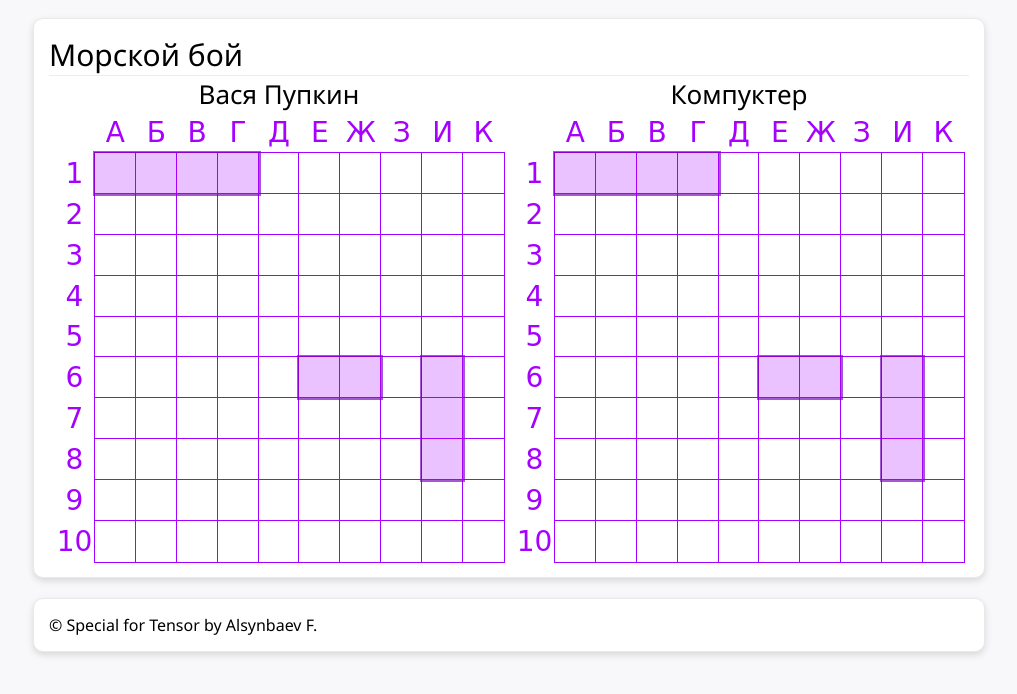
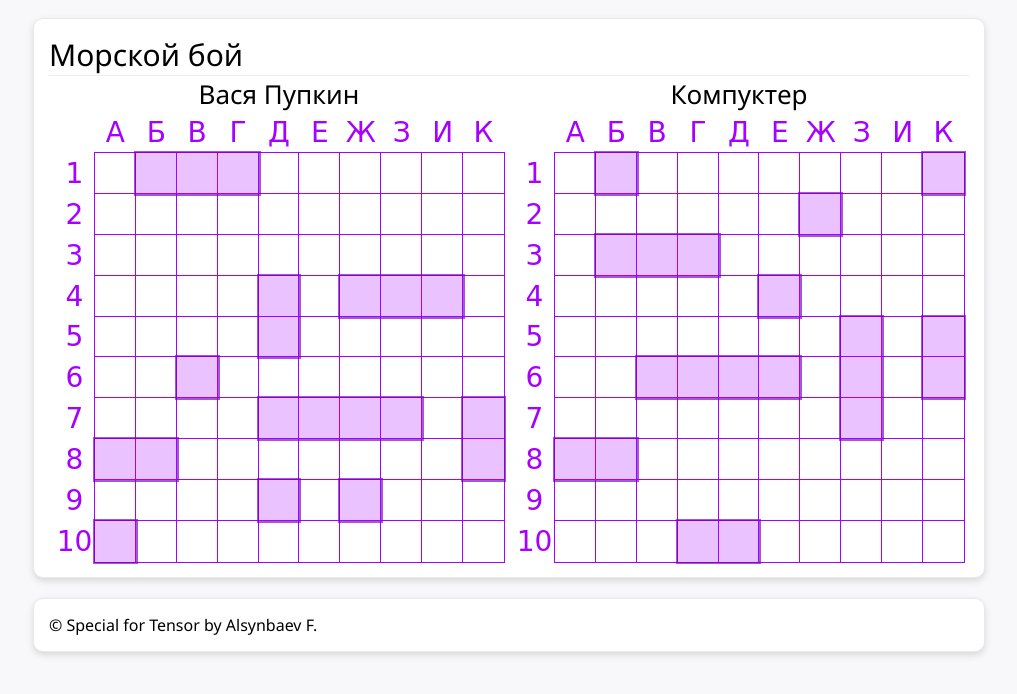
Before and after one commit to Golden4/BattleSea, a Vue app in the folder battle-sea-vue/: page / in a window 1280 px wide. Shown: the top 694 px of the page, without its empty margins (141-1158 px from the left). Built offline with nearby package versions, Linux system fonts and the light colour scheme.

Commit message:
newFunctionality
Рандомная генерация и отрисовка кораблей, попадания, возможность поварачивать корабли

```diff
--- a/battle-sea-vue/src/components/BattleSea/GameBattleSea.vue
+++ b/battle-sea-vue/src/components/BattleSea/GameBattleSea.vue
@@ -15,6 +15,7 @@ import GameGrid from "@/components/BattleSea/GameGrid";
 export default {
   data() {
     return {
+      gameStage: 0,
       players: [{ name: "Вася Пупкин" }, { name: "Компуктер" }]
     };
   },
--- a/battle-sea-vue/src/components/BattleSea/GameGrid.vue
+++ b/battle-sea-vue/src/components/BattleSea/GameGrid.vue
@@ -1,5 +1,9 @@
 <template>
-  <div :class="['gameGrid',{'gameGrid--inactive':!isActive}]">
+  <div
+    @dragover.prevent
+    @drop.prevent="drop"
+    :class="['gameGrid',{'gameGrid--inactive':!isActive}]"
+  >
     <template v-for="i in size">
       <template v-for="j in size">
         <div v-if="i == 1 && j == 1" class="gameGrid__value" :key="(i+'+'+j)"></div>
@@ -8,28 +12,24 @@
         <GameGridItem
           ref="grid"
           v-else
-          :state="gridItems[i-2][j-2]"
-          :x="j-1"
-          :y="i-1"
+          @cellClick="cellClick"
+          :state="map[i-2][j-2]"
+          :x="i-2"
+          :y="j-2"
           :key="(i+'+'+j)"
         >
-          <template v-for="k in ships">
-            <div
-              v-if="(j-2) == k.x && (i-2) == k.y"
-              class="gameGrid__ship"
-              :style="shipStyle(k)"
-              :key="k.x + ' ' + k.y"
-            ></div>
+          <template v-for="(k,key) in ships">
+            <GameShip :gameShip="{x:j-2, y:i-2, ship:k, drawShips}" :key="key" />
           </template>
         </GameGridItem>
       </template>
     </template>
-    <!-- <div class="gameGrid__ship"></div> -->
   </div>
 </template>
 
 <script>
 import GameGridItem from "@/components/BattleSea/GameGridItem";
+import GameShip from "@/components/BattleSea/GameShip";
 
 //класс корабля
 class Ship {
@@ -45,37 +45,76 @@ export default {
   data() {
     return {
       isActive: true,
+      drawShips: true,
       size: 11, // размер грида
-      letters: "АБВГДЕЖЗИК",
-      gridItems: [], //0 = обычный, -1 = мимо, -2 = крест, 1... и т.д индексы кораблей
+      map: [], //0 = обычный, -1 = мимо, -2 = крест, 1 = корабль
       ships: [],
       marks: [],
-      plasableMap: []
+      plasableMap: [],
+      letters: "АБВГДЕЖЗИК"
     };
   },
   created() {
-    //инициализация карты нулями
-    for (let i = 0; i < this.size; i++) {
-      this.gridItems[i] = [];
-      for (let j = 0; j < this.size; j++) {
-        this.gridItems[i][j] = 0;
-      }
-    }
-    this.addShips(new Ship({ x: 0, y: 0, dir: 0, size: 4 }));
-    this.addShips(new Ship({ x: 5, y: 5, dir: 0, size: 2 }));
-
-    this.addShips(new Ship({ x: 8, y: 5, dir: 1, size: 3 }));
-    this.getCanPlace(5, 6);
+    this.createRandomShips();
+    this.createMap();
   },
   methods: {
-    createShips() {
-      for (let size = 1; size <= 4; size++) {
-        for (let count = 1; count <= size; count++) {
-          this.addShips(new Ship({ x: 0, y: 0, dir: 0, size }));
+    cellClick({ x, y }) {
+      if (this.map[x][y] > 0) {
+        this.map[x][y] = -2;
+      } else if (this.map[x][y] == 0) {
+        this.map[x][y] = -1;
+      }
+    },
+    createMap() {
+      for (let i = 0; i < this.size; i++) {
+        this.map[i] = [];
+        for (let j = 0; j < this.size; j++) {
+          this.map[i][j] = 0;
+        }
+      }
+
+      for (let i = 0; i < this.ships.length; i++) {
+        const ship = this.ships[i];
+        let sizeX = ship.dir == 0 ? ship.size : 1;
+        let sizeY = ship.dir == 1 ? ship.size : 1;
+        for (let k = ship.x; k < ship.x + sizeX; k++) {
+          for (let l = ship.y; l < ship.y + sizeY; l++) {
+            this.map[l][k] = i + 1;
+          }
         }
       }
     },
-    getCanPlace(x, y) {
+    createRandomShips() {
+      this.ships = [];
+      for (let size = 4; size >= 1; size--) {
+        for (let count = 0; count < 5 - size; count++) {
+          let placed = false;
+
+          while (!placed) {
+            const ship = new Ship({
+              x: Math.floor(Math.random() * 10),
+              y: Math.floor(Math.random() * 10),
+              dir: Math.random() > 0.5 ? 0 : 1,
+              size
+            });
+
+            if (this.canPlace(ship)) {
+              this.addShips(ship);
+              placed = true;
+            }
+          }
+        }
+      }
+    },
+
+    canPlace(ship) {
+      if (
+        (ship.dir == 0 && ship.x + ship.size > 10) ||
+        (ship.dir == 1 && ship.y + ship.size > 10)
+      )
+        return false;
+
       let map = this.plasableMap;
       for (let i = 0; i < 11; i++) {
         map[i] = [];
@@ -102,7 +141,16 @@ export default {
           }
         }
       }
-      return map[x][y];
+      if (ship.dir == 0)
+        for (let i = 0; i < ship.size; i++) {
+          if (!map[ship.x + i][ship.y]) return false;
+        }
+      else
+        for (let i = 0; i < ship.size; i++) {
+          if (!map[ship.x][ship.y + i]) return false;
+        }
+
+      return true;
     },
     addMarks(...marks) {
       for (let i in marks)
@@ -113,16 +161,11 @@ export default {
       for (let i in ships) {
         if (!this.ships.includes(ships[i])) this.ships.push(ships[i]);
       }
-    },
-    shipStyle(k) {
-      return {
-        width: (k.dir == 0 ? k.size : 1) * 100 + "%",
-        height: (k.dir == 1 ? k.size : 1) * 100 + "%"
-      };
     }
   },
   components: {
-    GameGridItem
+    GameGridItem,
+    GameShip
   }
 };
 </script>
@@ -142,17 +185,6 @@ export default {
   pointer-events: none;
 }
 
-.gameGrid__ship {
-  background: #a600ff3d;
-  margin: -2px;
-  border: 2px solid #7200af8c;
-  position: absolute;
-  width: 100%;
-  height: 100%;
-  z-index: 2;
-  pointer-events: none;
-}
-
 .gameGrid__value {
   display: flex;
   justify-content: center;
--- a/battle-sea-vue/src/components/BattleSea/GameGridItem.vue
+++ b/battle-sea-vue/src/components/BattleSea/GameGridItem.vue
@@ -5,8 +5,8 @@
     @mouseout="cellHover(false)"
     @click="cellClick"
   >
-    <div v-if="state == -1" class="gameGrid__mark gameGrid__mark--dead">×</div>
-    <div v-if="state == -2" class="gameGrid__mark gameGrid__mark--miss">•</div>
+    <div v-if="state == -1" class="gameGrid__mark gameGrid__mark--miss">•</div>
+    <div v-if="state == -2" class="gameGrid__mark gameGrid__mark--dead">×</div>
     {{value?value:''}}
     <slot></slot>
   </div>
@@ -24,7 +24,7 @@ export default {
   },
   methods: {
     cellClick: function() {
-      console.log(this.x + "  " + this.y);
+      this.$emit("cellClick", { x: this.x, y: this.y });
     },
     cellHover: function(hoverItem) {
       if (this.canHover && hoverItem) this.isHovering = true;
--- /dev/null
+++ b/battle-sea-vue/src/components/BattleSea/GameShip.vue
@@ -0,0 +1,61 @@
+<template>
+  <div
+    v-if="gameShip.x == gameShip.ship.x && gameShip.y == gameShip.ship.y && gameShip.drawShips && drawShip"
+    class="gameGrid__ship"
+    @click="rotateShip(gameShip.ship)"
+    :style="shipStyle(gameShip.ship)"
+  ></div>
+</template>
+
+<script>
+//
+export default {
+  props: ["gameShip"],
+  data() {
+    return {
+      drawShip: true,
+      isEditable: true
+    };
+  },
+  mounted() {},
+  methods: {
+    // dragStart: e => {
+    //   const target = e.target;
+
+    //   e.dataTransfer.setData("ship_id", target.id);
+    //   setTimeout(() => {
+    //     target.style.display = "none";
+    //   }, 0);
+
+    //   console.log(target);
+    // },
+    shipStyle(k) {
+      return {
+        width: (k.dir == 0 ? k.size : 1) * 100 + "%",
+        height: (k.dir == 1 ? k.size : 1) * 100 + "%"
+      };
+    },
+    rotateShip(ship) {
+      if (ship.dir == 0) {
+        ship.dir = 1;
+      } else {
+        ship.dir = 0;
+      }
+    }
+  }
+};
+</script>
+
+<style>
+.gameGrid__ship {
+  background: #a600ff3d;
+  margin: -2px;
+  border: 2px solid #7200af8c;
+  position: absolute;
+  width: 100%;
+  height: 100%;
+  z-index: 2;
+  transition: all 0.3s ease-out;
+  /* pointer-events: none; */
+}
+</style>
```
